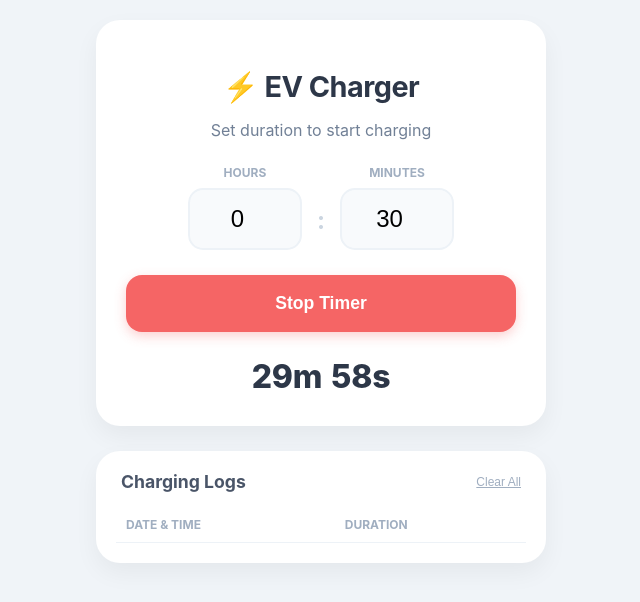
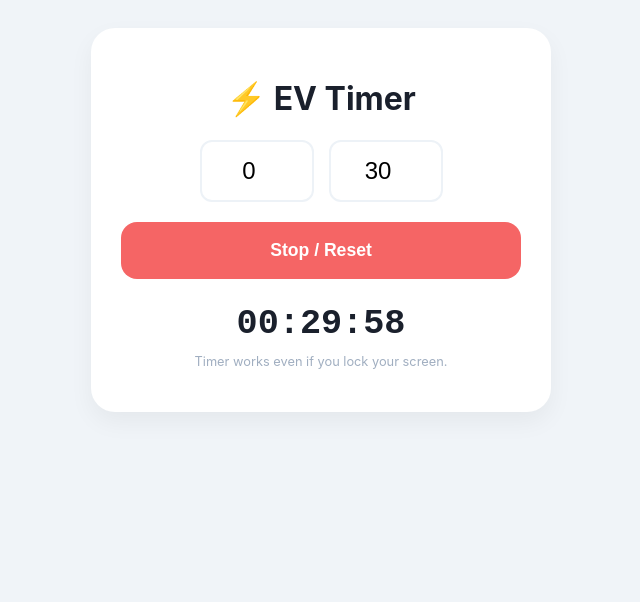
Before and after one commit to neo7963-boop/EV-charge, a plain HTML site: page index.html in a window 1280 px wide. Both pictures are taken after a click on the button "Start Charging". Shown: the whole page, without its empty margins (319-959 px from the left). Drawn offline with Linux system fonts and the light colour scheme.

Commit message:
Update index.html

```diff
--- a/index.html
+++ b/index.html
@@ -3,178 +3,107 @@
 <head>
     <meta charset="UTF-8">
     <meta name="viewport" content="width=device-width, initial-scale=1.0">
-    <title>EV Charge Timer Pro</title>
+    <title>EV Timer Pro (BG Fix)</title>
     <style>
-        body { font-family: -apple-system, BlinkMacSystemFont, "Segoe UI", Roboto, sans-serif; background-color: #f0f4f8; margin: 0; padding: 20px; color: #1a202c; }
-        .container { max-width: 450px; margin: auto; }
-
-        /* Main Card */
-        .card { background: white; padding: 30px; border-radius: 24px; box-shadow: 0 10px 25px rgba(0,0,0,0.05); text-align: center; margin-bottom: 25px; }
-        h1 { color: #2d3748; margin-bottom: 10px; font-size: 1.8rem; letter-spacing: -0.5px; }
-        p { color: #718096; margin-bottom: 25px; }
-
-        /* Timer Inputs */
-        .input-group { display: flex; justify-content: center; align-items: center; gap: 15px; margin-bottom: 25px; }
-        .input-box { display: flex; flex-direction: column; align-items: center; }
-        .input-box label { font-size: 0.75rem; font-weight: bold; color: #a0aec0; text-transform: uppercase; margin-bottom: 8px; }
-        input { width: 80px; padding: 15px; font-size: 1.5rem; border-radius: 15px; border: 2px solid #edf2f7; background: #f8fafc; text-align: center; outline: none; transition: border-color 0.2s; }
-        input:focus { border-color: #48bb78; }
-
-        /* Buttons */
-        button { width: 100%; padding: 18px; font-size: 1.1rem; font-weight: 700; cursor: pointer; border: none; border-radius: 16px; transition: all 0.2s; }
-        .start-btn { background-color: #48bb78; color: white; box-shadow: 0 4px 12px rgba(72, 187, 120, 0.3); }
-        .start-btn:active { transform: scale(0.98); }
-        .stop-btn { background-color: #f56565; color: white; box-shadow: 0 4px 12px rgba(245, 101, 101, 0.3); }
-
-        #status { margin-top: 25px; font-size: 2rem; font-weight: 800; color: #2d3748; font-variant-numeric: tabular-nums; }
-
-        /* History Section */
-        .history-card { background: white; padding: 20px; border-radius: 24px; box-shadow: 0 10px 25px rgba(0,0,0,0.05); }
-        .history-header { display: flex; justify-content: space-between; align-items: center; margin-bottom: 15px; padding: 0 5px; }
-        .history-header h3 { margin: 0; font-size: 1.1rem; color: #4a5568; }
-        table { width: 100%; border-collapse: collapse; }
-        th { text-align: left; font-size: 0.75rem; color: #a0aec0; text-transform: uppercase; padding: 10px; border-bottom: 1px solid #edf2f7; }
-        td { padding: 12px 10px; font-size: 0.9rem; border-bottom: 1px solid #f7fafc; color: #4a5568; }
-        .clear-btn { background: none; color: #a0aec0; width: auto; font-size: 0.75rem; font-weight: normal; padding: 0; text-decoration: underline; margin: 0; }
-        .badge { background: #ebfbee; color: #2f855a; padding: 4px 8px; border-radius: 6px; font-size: 0.75rem; font-weight: bold; }
+        body { font-family: -apple-system, system-ui, sans-serif; background: #f0f4f8; padding: 20px; color: #1a202c; text-align: center; }
+        .card { background: white; padding: 30px; border-radius: 24px; box-shadow: 0 10px 25px rgba(0,0,0,0.05); max-width: 400px; margin: auto; }
+        .input-group { display: flex; justify-content: center; gap: 15px; margin: 20px 0; }
+        input { width: 80px; padding: 15px; font-size: 1.5rem; border-radius: 12px; border: 2px solid #edf2f7; text-align: center; }
+        button { width: 100%; padding: 18px; font-size: 1.1rem; font-weight: 700; border-radius: 16px; border: none; cursor: pointer; }
+        .start-btn { background: #48bb78; color: white; }
+        .stop-btn { background: #f56565; color: white; }
+        #status { margin-top: 25px; font-size: 2.2rem; font-weight: 800; font-family: monospace; }
+        .hint { font-size: 0.8rem; color: #a0aec0; margin-top: 10px; }
     </style>
 </head>
 <body>
 
-<div class="container">
-    <div class="card">
-        <h1>⚡ EV Charger</h1>
-        <p>Set duration to start charging</p>
-
-        <div class="input-group">
-            <div class="input-box">
-                <label>Hours</label>
-                <input type="number" id="hours" value="0" min="0" placeholder="0">
-            </div>
-            <div style="font-weight: bold; margin-top: 25px; font-size: 1.5rem; color: #cbd5e0;">:</div>
-            <div class="input-box">
-                <label>Minutes</label>
-                <input type="number" id="minutes" value="30" min="0" max="59" placeholder="30">
-            </div>
-        </div>
-
-        <button id="actionBtn" class="start-btn" onclick="toggleTimer()">Start Charging</button>
-        <div id="status">Ready</div>
+<div class="card">
+    <h1>⚡ EV Timer</h1>
+    <div class="input-group">
+        <input type="number" id="hours" value="0" placeholder="H">
+        <input type="number" id="minutes" value="30" placeholder="M">
     </div>
-
-    <div class="history-card">
-        <div class="history-header">
-            <h3>Charging Logs</h3>
-            <button class="clear-btn" onclick="clearHistory()">Clear All</button>
-        </div>
-        <table id="historyTable">
-            <thead>
-                <tr>
-                    <th>Date & Time</th>
-                    <th>Duration</th>
-                </tr>
-            </thead>
-            <tbody id="historyBody"></tbody>
-        </table>
-    </div>
+    <button id="actionBtn" class="start-btn" onclick="toggleTimer()">Start Charging</button>
+    <div id="status">00:00:00</div>
+    <p class="hint">Timer works even if you lock your screen.</p>
 </div>
 
-<audio id="alarmSound" src="https://actions.google.com/sounds/v1/alarms/beep_short.ogg"></audio>
+<audio id="alarmSound" src="https://actions.google.com/sounds/v1/alarms/beep_short.ogg" loop></audio>
 
 <script>
-    let timer;
-    let isRunning = false;
-    let startTime;
-
-    window.onload = displayHistory;
+    let timerInterval;
+    let targetTime; // The exact timestamp when charging should finish
 
     function toggleTimer() {
         const btn = document.getElementById('actionBtn');
-        const status = document.getElementById('status');
-        const hInput = document.getElementById('hours');
-        const mInput = document.getElementById('minutes');
-        const alarm = document.getElementById('alarmSound');
+        const h = parseInt(document.getElementById('hours').value) || 0;
+        const m = parseInt(document.getElementById('minutes').value) || 0;
 
-        if (!isRunning) {
-            let h = parseInt(hInput.value) || 0;
-            let m = parseInt(mInput.value) || 0;
-            let totalSeconds = (h * 3600) + (m * 60);
+        if (btn.innerText === "Start Charging") {
+            const totalMs = ((h * 3600) + (m * 60)) * 1000;
+            if (totalMs <= 0) return;
 
-            if (totalSeconds <= 0) {
-                alert("Please enter a valid duration.");
-                return;
-            }
+            // FIX: Set a fixed end time in the future
+            targetTime = Date.now() + totalMs;
+            localStorage.setItem('ev_target_time', targetTime);
 
-            startTime = new Date().toLocaleString('en-GB', { hour12: true });
-            isRunning = true;
-            btn.innerText = "Stop Timer";
-            btn.className = "stop-btn";
-
-            timer = setInterval(() => {
-                totalSeconds--;
-
-                let displayH = Math.floor(totalSeconds / 3600);
-                let displayM = Math.floor((totalSeconds % 3600) / 60);
-                let displayS = totalSeconds % 60;
-
-                // Format numbers to always show two digits for MM:SS
-                let hStr = displayH > 0 ? displayH + "h " : "";
-                let mStr = displayM.toString().padStart(2, '0') + "m ";
-                let sStr = displayS.toString().padStart(2, '0') + "s";
-
-                status.innerText = `${hStr}${mStr}${sStr}`;
-
-                if (totalSeconds <= 0) {
-                    clearInterval(timer);
-                    status.innerText = "🔋 Finished!";
-                    alarm.play();
-                    saveRecord(startTime, `${h}h ${m}m`, true);
-                    alert("Charging Complete!");
-                    resetUI();
-                }
-            }, 1000);
+            startLogic();
         } else {
-            if(confirm("Stop timer and record session?")) {
-                clearInterval(timer);
-                saveRecord(startTime, "Manual Stop", false);
-                resetUI();
-            }
+            stopLogic();
         }
     }
 
-    function resetUI() {
-        isRunning = false;
+    function startLogic() {
+        const btn = document.getElementById('actionBtn');
+        btn.innerText = "Stop / Reset";
+        btn.className = "stop-btn";
+
+        // Update display every second
+        timerInterval = setInterval(updateDisplay, 1000);
+        updateDisplay();
+    }
+
+    function updateDisplay() {
+        const now = Date.now();
+        const savedTarget = localStorage.getItem('ev_target_time');
+        if (!savedTarget) return;
+
+        const diff = savedTarget - now;
+
+        if (diff <= 0) {
+            document.getElementById('status').innerText = "00:00:00";
+            document.getElementById('status').style.color = "#f56565";
+            document.getElementById('alarmSound').play();
+            clearInterval(timerInterval);
+            return;
+        }
+
+        const h = Math.floor(diff / 3600000);
+        const m = Math.floor((diff % 3600000) / 60000);
+        const s = Math.floor((diff % 60000) / 1000);
+
+        document.getElementById('status').innerText =
+            `${h.toString().padStart(2,'0')}:${m.toString().padStart(2,'0')}:${s.toString().padStart(2,'0')}`;
+    }
+
+    function stopLogic() {
+        clearInterval(timerInterval);
+        localStorage.removeItem('ev_target_time');
         document.getElementById('actionBtn').innerText = "Start Charging";
         document.getElementById('actionBtn').className = "start-btn";
-        document.getElementById('status').innerText = "Ready";
+        document.getElementById('status').innerText = "00:00:00";
+        document.getElementById('status').style.color = "#1a202c";
+        document.getElementById('alarmSound').pause();
+        document.getElementById('alarmSound').currentTime = 0;
     }
 
-    function saveRecord(time, duration, completed) {
-        let history = JSON.parse(localStorage.getItem('ev_history') || '[]');
-        let label = completed ? `<span class="badge">${duration}</span>` : `<span style="color:#e53e3e">${duration}</span>`;
-        history.unshift({ time, label });
-        localStorage.setItem('ev_history', JSON.stringify(history));
-        displayHistory();
-    }
-
-    function displayHistory() {
-        const historyBody = document.getElementById('historyBody');
-        let history = JSON.parse(localStorage.getItem('ev_history') || '[]');
-        historyBody.innerHTML = history.map(item => `
-            <tr>
-                <td>${item.time}</td>
-                <td>${item.label}</td>
-            </tr>
-        `).join('');
-    }
-
-    function clearHistory() {
-        if(confirm("Are you sure you want to delete all logs?")) {
-            localStorage.removeItem('ev_history');
-            displayHistory();
+    // Auto-resume if the user comes back to the app
+    window.onload = () => {
+        if (localStorage.getItem('ev_target_time')) {
+            startLogic();
         }
-    }
+    };
 </script>
-
 </body>
 </html>
```
